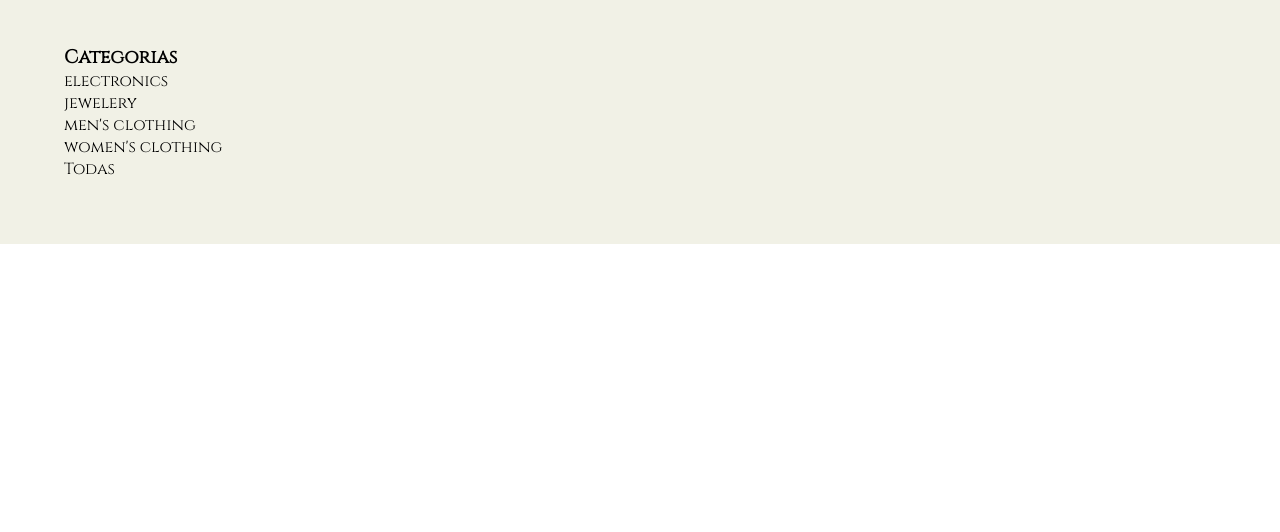
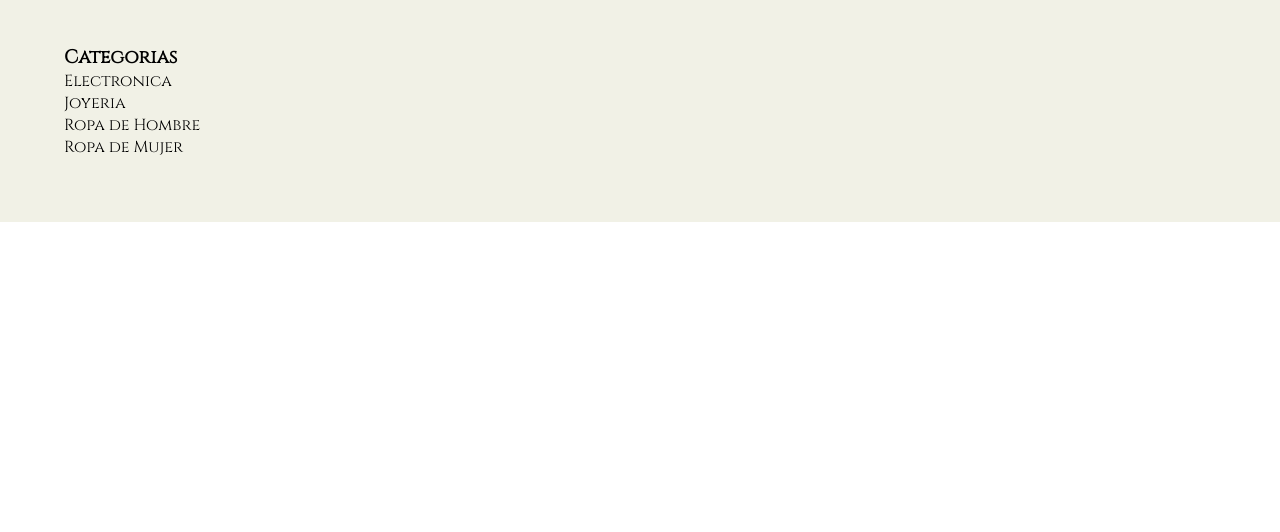
Before and after one commit to CrisIsaCh/integrador1, a plain HTML site: page index.html in a window 1280 px wide. Shown: the part 171-703 px from the top of the page. Drawn offline with Linux system fonts and the light colour scheme; no server answers.

Commit message:
categoria

```diff
--- a/index.html
+++ b/index.html
@@ -32,11 +32,11 @@
             <section>
                 <h3>Categorias</h3>
                 <ul id="lista-categorias">
-                    <li>electronics</li>
-                    <li>jewelery</li>
-                    <li>men's clothing</li>
-                    <li>women's clothing</li>
-                    <li>Todas</li>
+                    <li title="electronics">Electronica</li>
+                    <li title="jewelery">Joyeria</li>
+                    <li title="men's clothing">Ropa de Hombre</li>
+                    <li title="women's clothing">Ropa de Mujer</li>
+
                 </ul>
 
             </section>
--- a/js/app.js
+++ b/js/app.js
@@ -9,11 +9,12 @@ fetch(url)
 
 
 
+
 var categorias = document.getElementById('lista-categorias');
 console.log(categorias);
 
 function obtenerCategoria(e) {
-    var categoria=e.target.innerText;
+    var categoria=e.target.title;
     console.log(categoria);
     if(categoria!=""){
         fetch(url+"/category/"+categoria)
```
